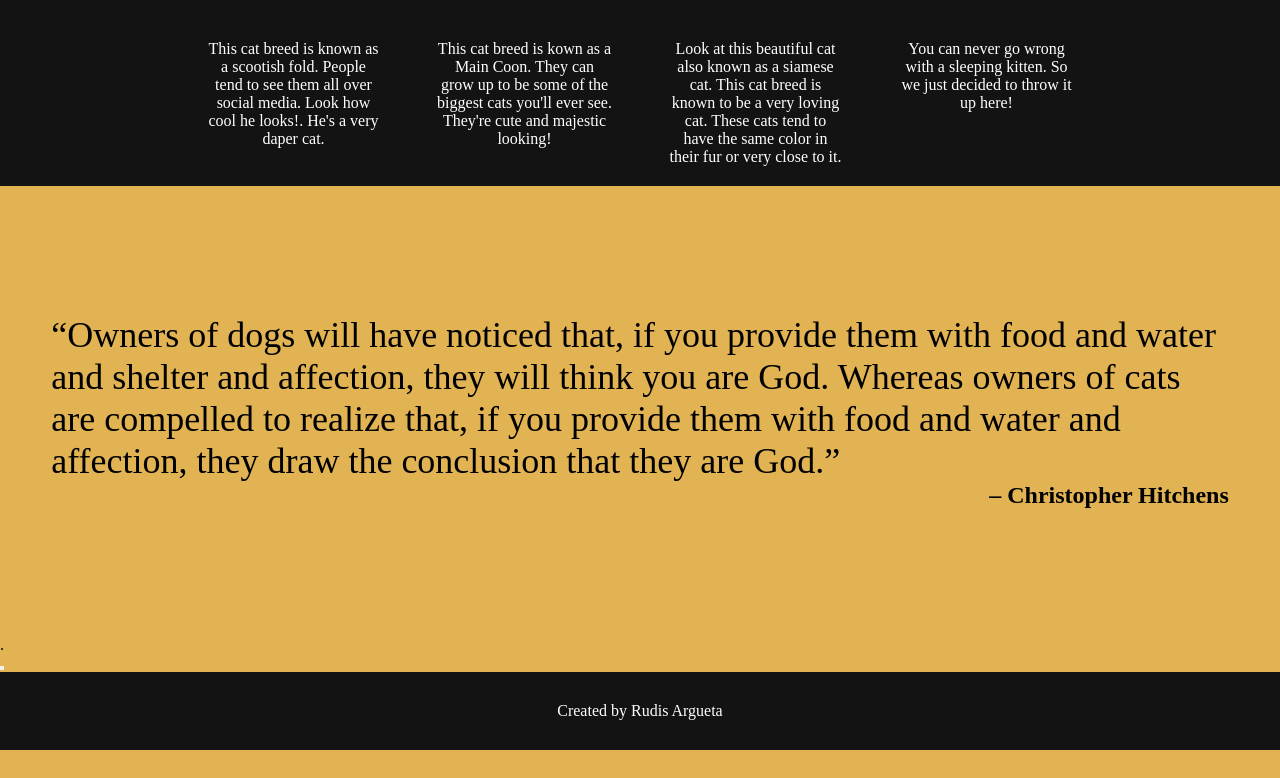
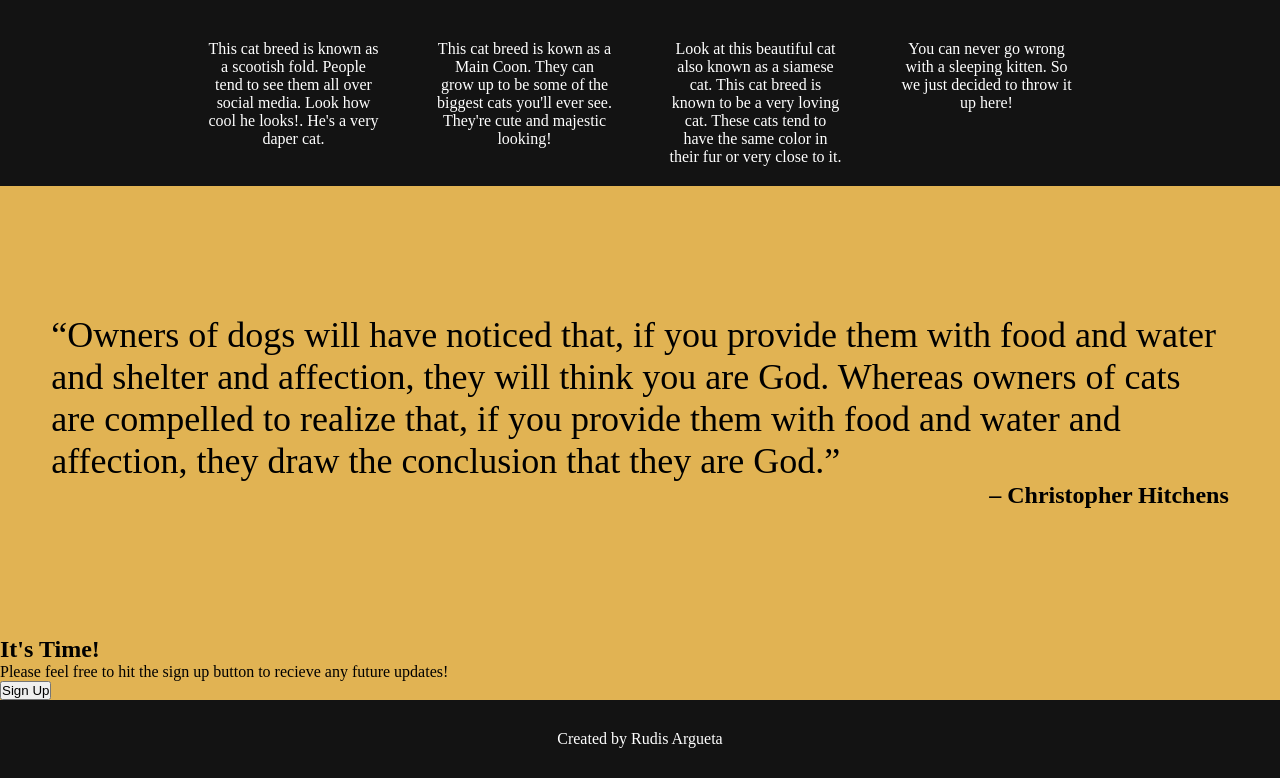
Before and after one commit to Rudisaa/Cat-landing-page, a plain HTML site: page index.html in a window 1280 px wide. Shown: the part 871-1649 px from the top of the page. Before the commit the page ends 1621 px from the top, so only its background shows below. Drawn offline with Linux system fonts and the light colour scheme.

Commit message:
added call to action

```diff
--- a/index.html
+++ b/index.html
@@ -76,9 +76,12 @@
         </div>
         <div class="action-section">
             <div class="action-card">
-                .
+                <div class="card-info">
+                    <h2>It's Time!</h2>
+                    <p>Please feel free to hit the sign up button to recieve any future updates!</p>
+                </div>
                 <form action="">
-                    <button type="submit"></button>
+                    <button type="submit">Sign Up</button>
                 </form>
             </div>
         </div>
```
